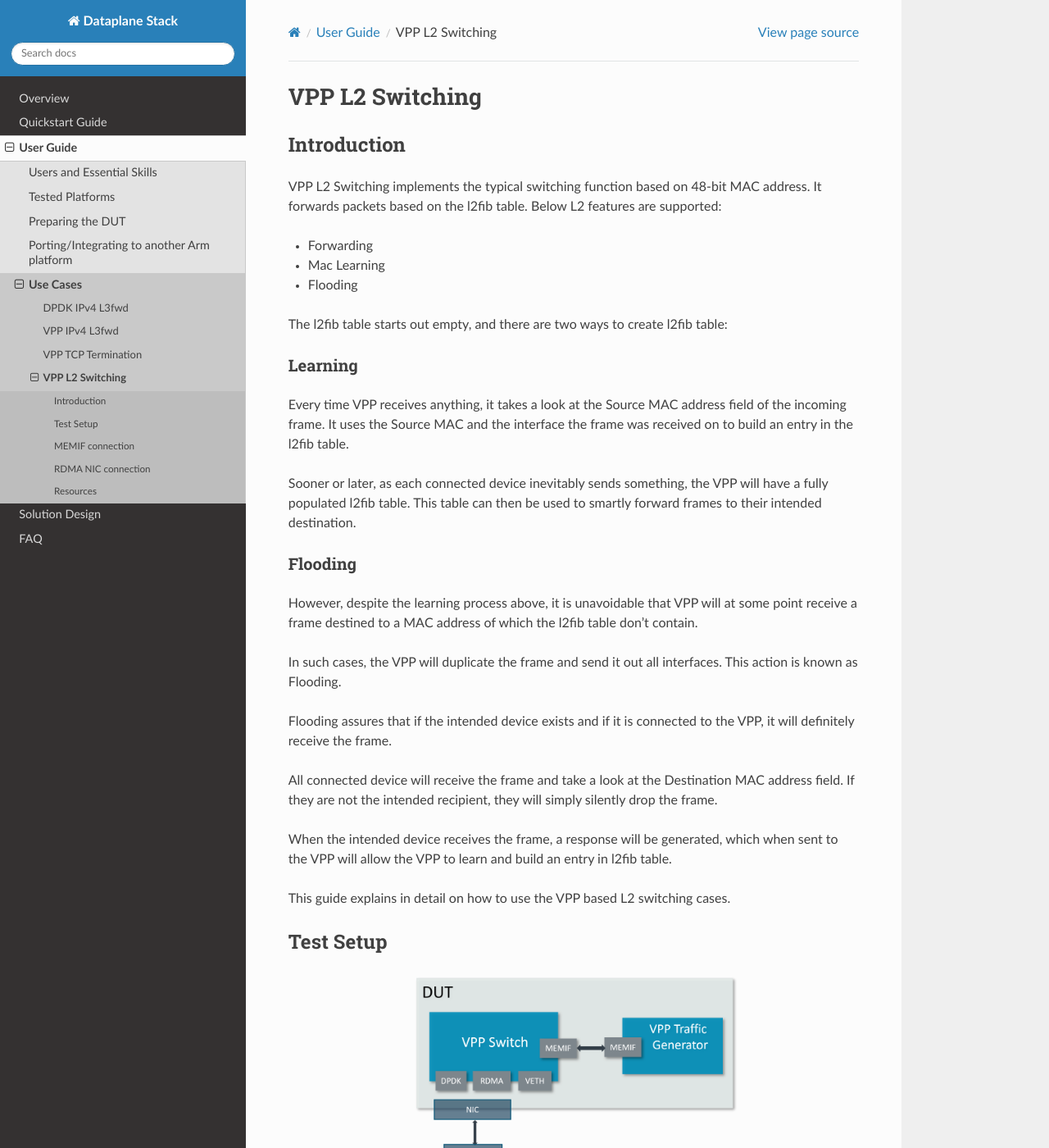
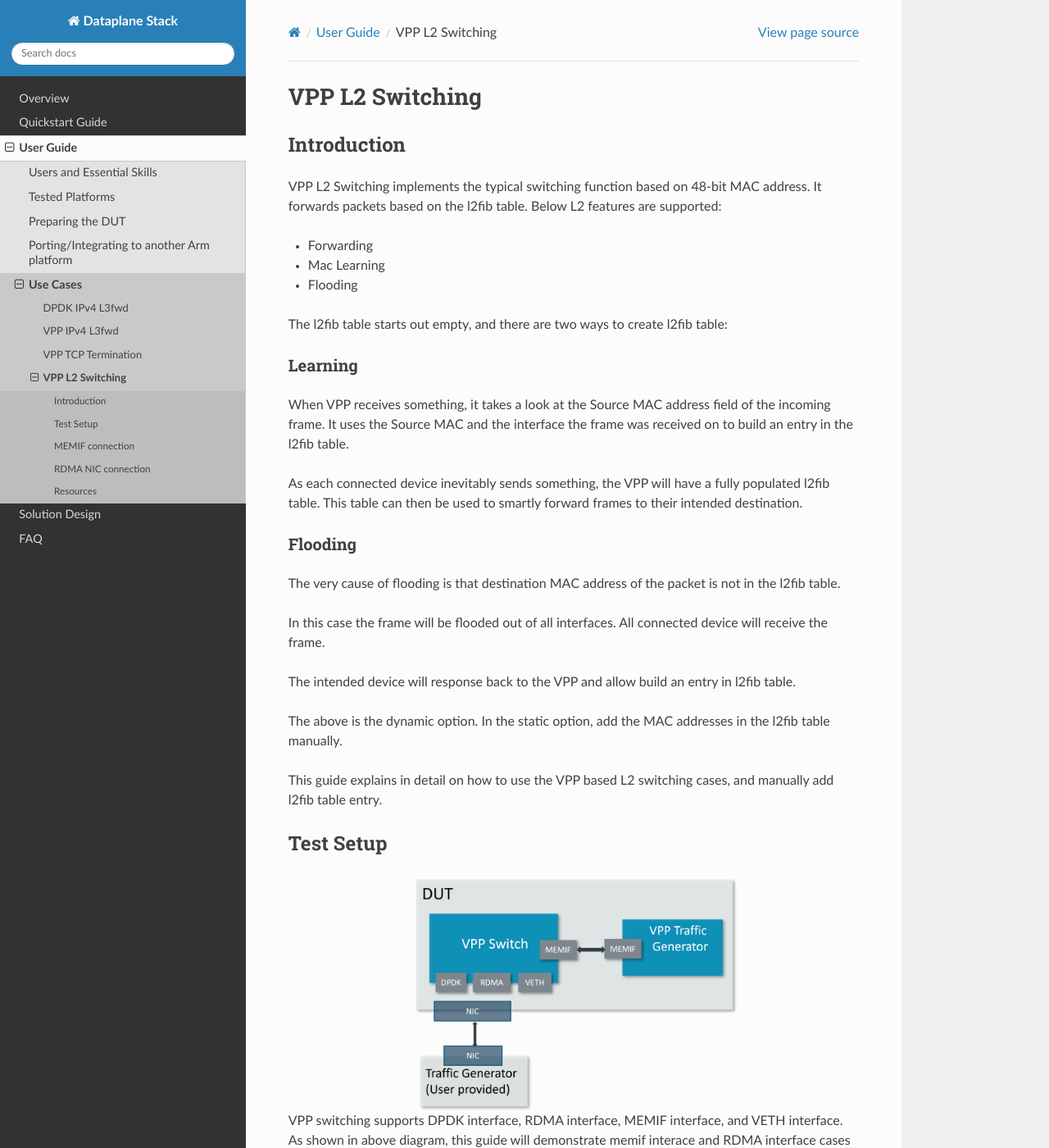
Before and after one commit to Yefeng-Lin/dataplane-stack_doc, a Sphinx documentation site: the page built from doc/user_guide/l2_switching_vpp.rst, in a window 1280 px wide and 1400 px high. Shown: the whole window at 82% size. Built offline with Sphinx 7.4.7 and the Read the Docs theme 2.0.0, drawn with Linux system fonts in a browser that asks for light colours.

Commit message:
mention statically add l2fib

```diff
--- a/doc/user_guide/l2_switching_vpp.rst
+++ b/doc/user_guide/l2_switching_vpp.rst
@@ -23,28 +23,24 @@ The l2fib table starts out empty, and there are two ways to create l2fib table:
 Learning
 ~~~~~~~~
 
-Every time VPP receives anything, it takes a look at the Source MAC address field of the incoming frame.
+When VPP receives something, it takes a look at the Source MAC address field of the incoming frame.
 It uses the Source MAC and the interface the frame was received on to build an entry in the l2fib table.
 
-Sooner or later, as each connected device inevitably sends something, the VPP will have a fully populated l2fib table.
+As each connected device inevitably sends something, the VPP will have a fully populated l2fib table.
 This table can then be used to smartly forward frames to their intended destination.
 
 Flooding
 ~~~~~~~~
 
-However, despite the learning process above, it is unavoidable that VPP will at some point receive a frame
-destined to a MAC address of which the l2fib table don't contain.
+The very cause of flooding is that destination MAC address of the packet is not in the l2fib table.
 
-In such cases, the VPP will duplicate the frame and send it out all interfaces. This action is known as Flooding.
+In this case the frame will be flooded out of all interfaces. All connected device will receive the frame.
 
-Flooding assures that if the intended device exists and if it is connected to the VPP, it will definitely receive the frame.
+The intended device will response back to the VPP and allow build an entry in l2fib table.
 
-All connected device will receive the frame and take a look at the Destination MAC address field.
-If they are not the intended recipient, they will simply silently drop the frame.
+The above is the dynamic option. In the static option, add the MAC addresses in the l2fib table manually.
 
-When the intended device receives the frame, a response will be generated, which when sent to the VPP will allow the VPP to learn and build an entry in l2fib table.
-
-This guide explains in detail on how to use the VPP based L2 switching cases.
+This guide explains in detail on how to use the VPP based L2 switching cases, and manually add l2fib table entry.
 
 **********
 Test Setup
```
